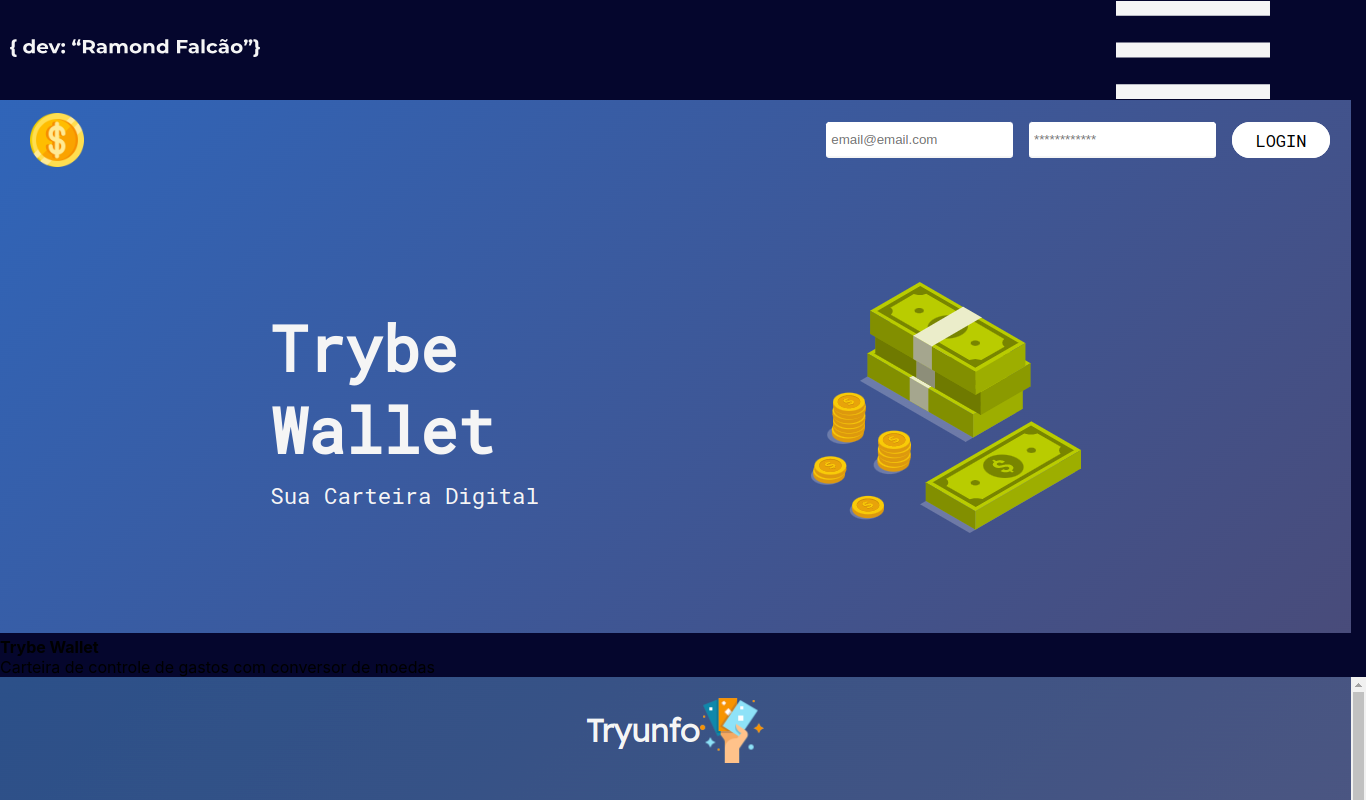
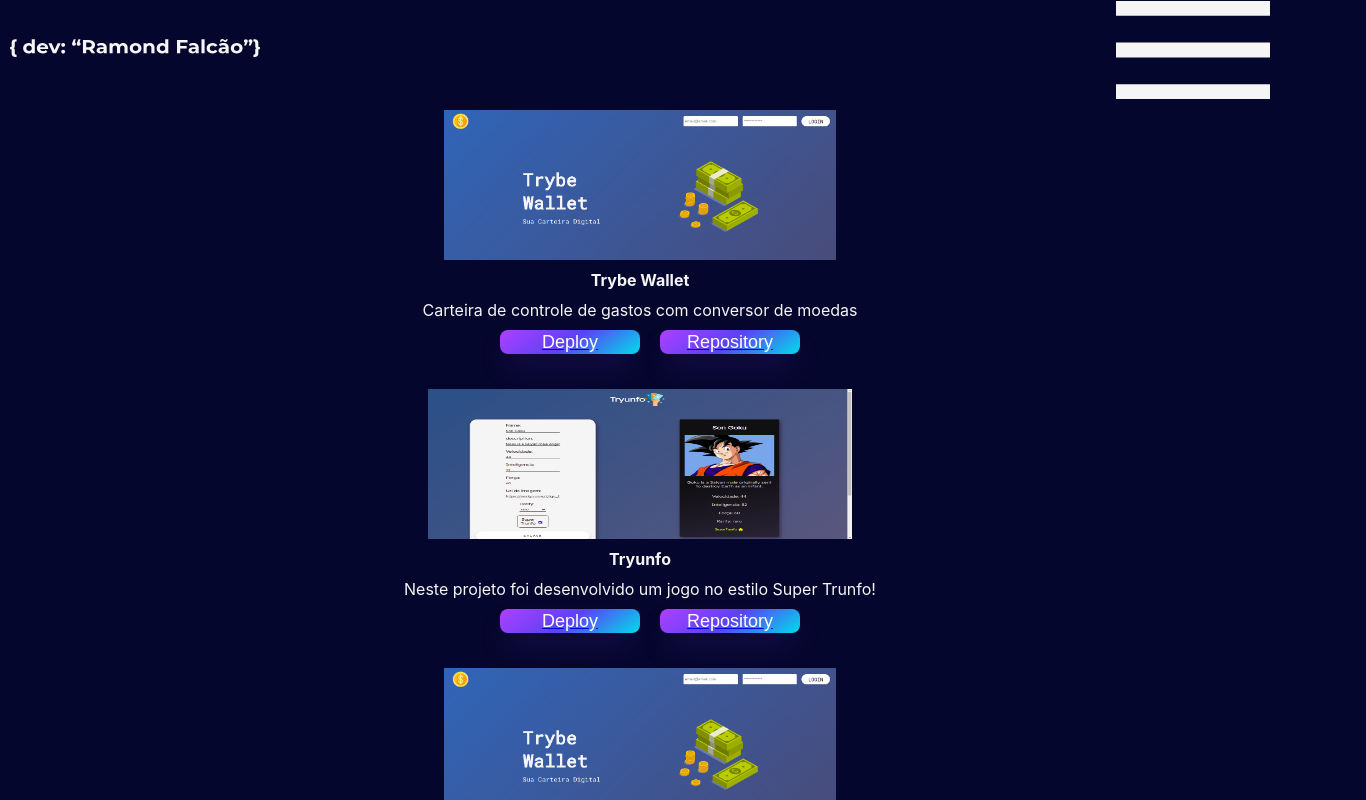
Before and after one commit to ramondfalcao/portifolio, a React (Create React App) app: page /works in a window 1280 px wide. Shown: the top 800 px of the page, 1366 px wide, since content can reach past the window. Built offline with nearby package versions, Linux system fonts and the light colour scheme.

Commit message:
Page Works Css

```diff
--- a/src/components/Skills.css
+++ b/src/components/Skills.css
@@ -27,6 +27,7 @@
   display: flex;
   flex-direction: column;
   text-align: center;
+  margin-bottom: 40px;
 }
 
 .tec{
--- a/src/data/index.js
+++ b/src/data/index.js
@@ -12,7 +12,7 @@
   },
   {
     title: 'Tryunfo',
-    description: 'Carteira de controle de gastos com conversor de moedas',
+    description: 'Neste projeto foi desenvolvido um jogo no estilo Super Trunfo!',
     img: tryunfo,
     deploy: 'https://ramondfalcao.github.io/super-trunfo/',
     repository: 'https://github.com/ramondfalcao/super-trunfo',
--- /dev/null
+++ b/src/pages/Works.css
@@ -0,0 +1,44 @@
+.main-works {
+  display: flex;
+  justify-content: center;
+  width: 100%;
+}
+
+.section-cards {
+  display: flex;
+  justify-content: center;
+  align-items: center;
+  flex-direction: column;
+  width: 80%;
+}
+
+.card-project {
+  display: flex;
+  margin-top: 40px;
+  justify-content: center;
+  align-items: center;
+  flex-direction: column;
+  transition: 0.5s;
+  margin-top: 10px;
+  color: whitesmoke;
+  text-align: center;
+  margin-bottom: 25px;
+}
+
+
+.img-cards {
+  width: 90%;
+  height: 150px;
+  transition: 0.5s;
+}
+
+.btn-cards {
+  display: flex;
+}
+
+
+.item {
+  margin-bottom: 10px;
+}
+
+/* ======================================== */
--- a/src/pages/Works.js
+++ b/src/pages/Works.js
@@ -1,18 +1,35 @@
 import React from 'react';
 import Header from '../components/Header';
 import { projects } from '../data';
+import './Works.css';
 
 function Works() {
   return (
     <>
       <Header />
-      <main>
+      <main className="main-works">
         <section className="section-cards">
           {projects.map((project) => (
             <div className='card-project' key={project.title}>
-              <img className="img-cards" src={project.img} alt={project.title} />
-              <h4 className="title-cards" >{project.title}</h4>
-              <p className="description-cards">{project.description}</p>
+              <img className="img-cards item" src={project.img} alt={project.title} />
+              <h4 className="title-cards item" >{project.title}</h4>
+              <p className="description-cards item">{project.description}</p>
+              <div className='btn-cards'>
+                <a
+                  href={project.deploy}
+                  target="_blank"
+                  rel='noreferrer'
+                >
+                  <button>Deploy</button>
+                </a>
+                <a
+                  href={project.repository}
+                  target="_blank"
+                  rel='noreferrer'
+                >
+                  <button>Repository</button>
+                </a>
+              </div>
             </div>
           ))}
         </section>
```
